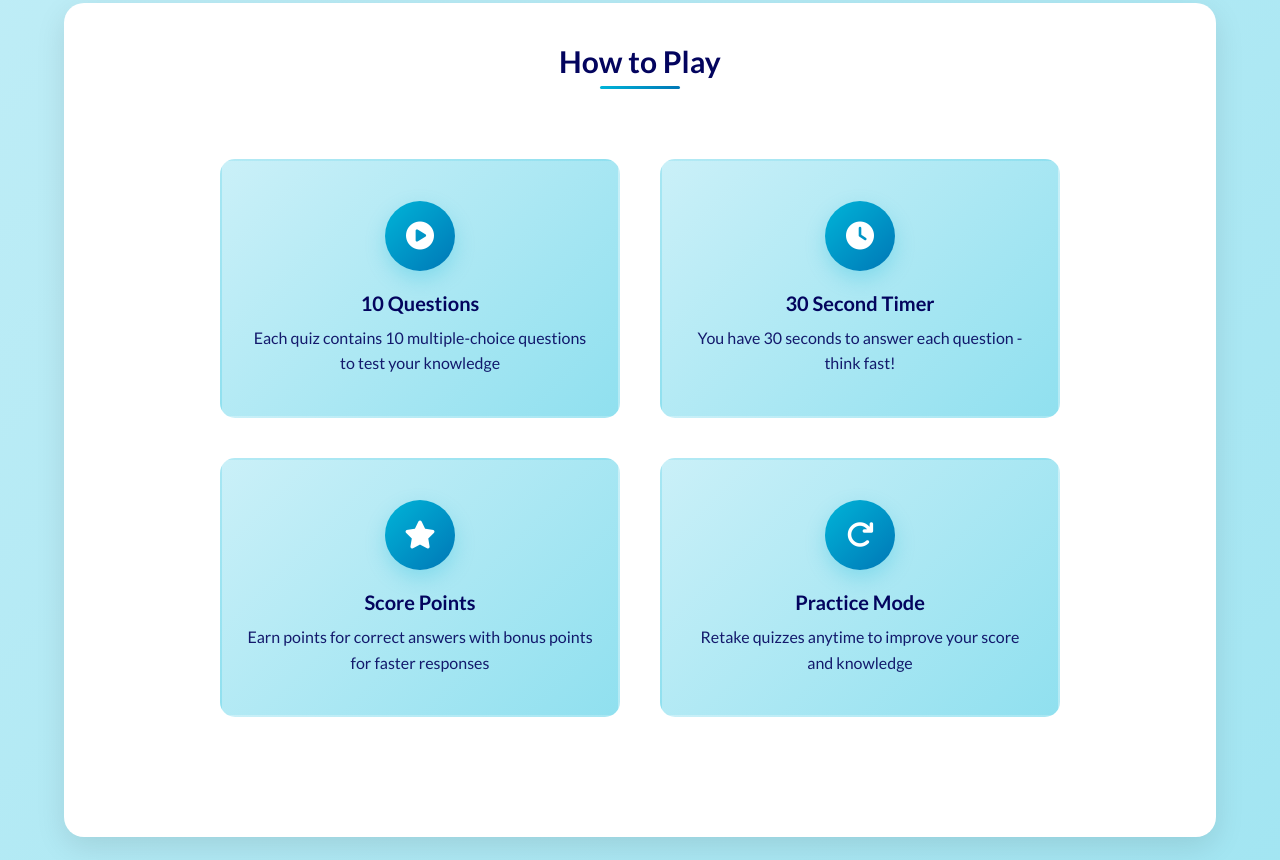
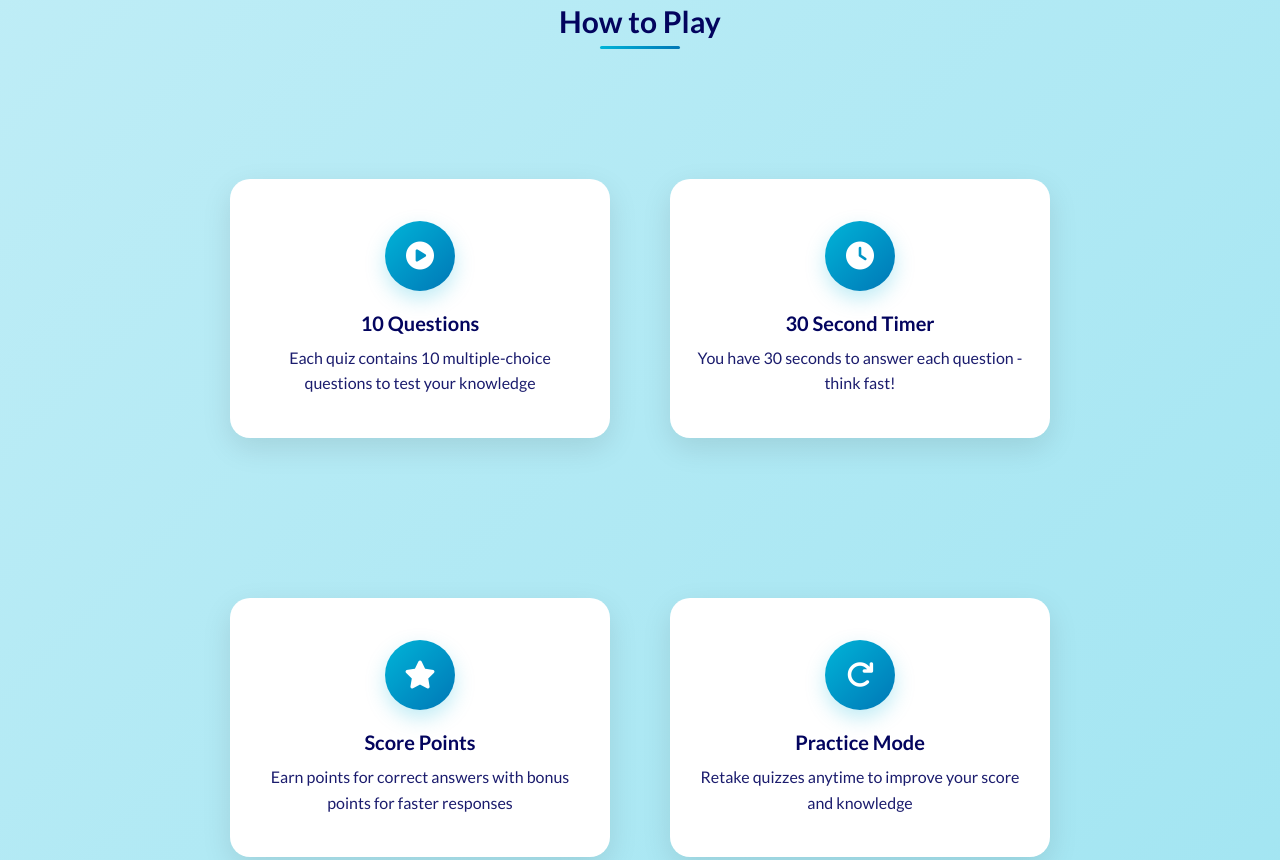
Before and after one commit to brandonlea/quiz-game, a plain HTML site: page index.html in a window 1280 px wide. Shown: the part 981-1841 px from the top of the page. Drawn offline with Linux system fonts and the light colour scheme.

Commit message:
Added navbar hamburer functions and added some style to rules.

```diff
--- a/assets/js/script.js
+++ b/assets/js/script.js
@@ -0,0 +1,10 @@
+
+//Navbar (Mobile/Tablet)
+document.addEventListener('DOMContentLoaded', function() {
+    const hamburger = document.querySelector('.hamburger');
+    const navLinks = document.querySelector('.nav-links');
+
+    hamburger.addEventListener('click', function() {
+        navLinks.classList.toggle('active');
+    });
+});
--- a/index.html
+++ b/index.html
@@ -83,10 +83,10 @@
     <!-- End About Section -->
 
     <!-- Quiz Rules -->
-    <div class="section-container quiz-rules" id="rules">
+    <div class="section-container" id="rules">
         <h2 class="section-title">How to Play</h2>
         <div class="rules-grid section-container">
-            <div class="rule-card">
+            <div class="rule-card quiz-rules">
                 <div class="card-icon">
                     <i class="fas fa-play-circle"></i>
                 </div>
@@ -94,7 +94,7 @@
                 <p class="card-description">Each quiz contains 10 multiple-choice questions to test your knowledge</p>
             </div>
 
-            <div class="rule-card">
+            <div class="rule-card quiz-rules">
                 <div class="card-icon">
                     <i class="fas fa-clock"></i>
                 </div>
@@ -102,7 +102,7 @@
                 <p class="card-description">You have 30 seconds to answer each question - think fast!</p>
             </div>
 
-            <div class="rule-card">
+            <div class="rule-card quiz-rules">
                 <div class="card-icon">
                     <i class="fas fa-star"></i>
                 </div>
@@ -110,7 +110,7 @@
                 <p class="card-description">Earn points for correct answers with bonus points for faster responses</p>
             </div>
 
-            <div class="rule-card">
+            <div class="rule-card quiz-rules">
                 <div class="card-icon">
                     <i class="fas fa-redo"></i>
                 </div>
```
